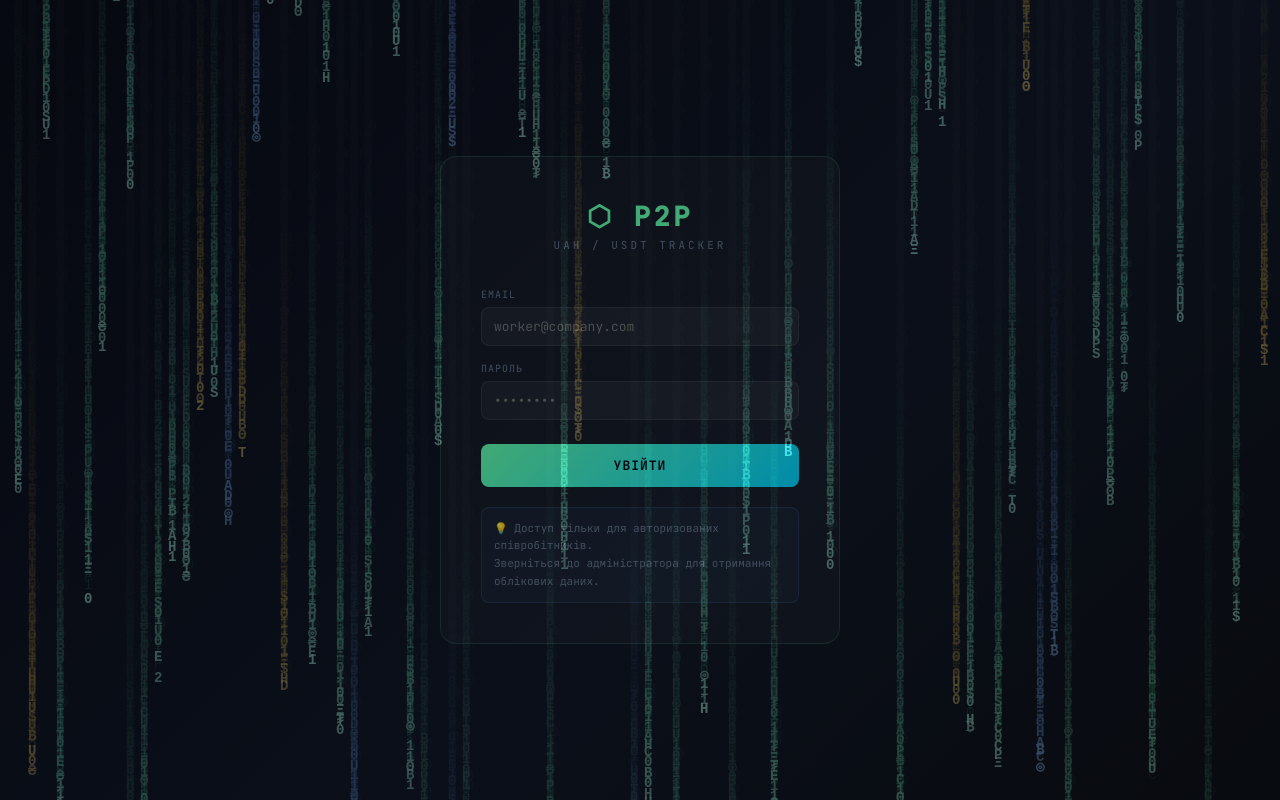
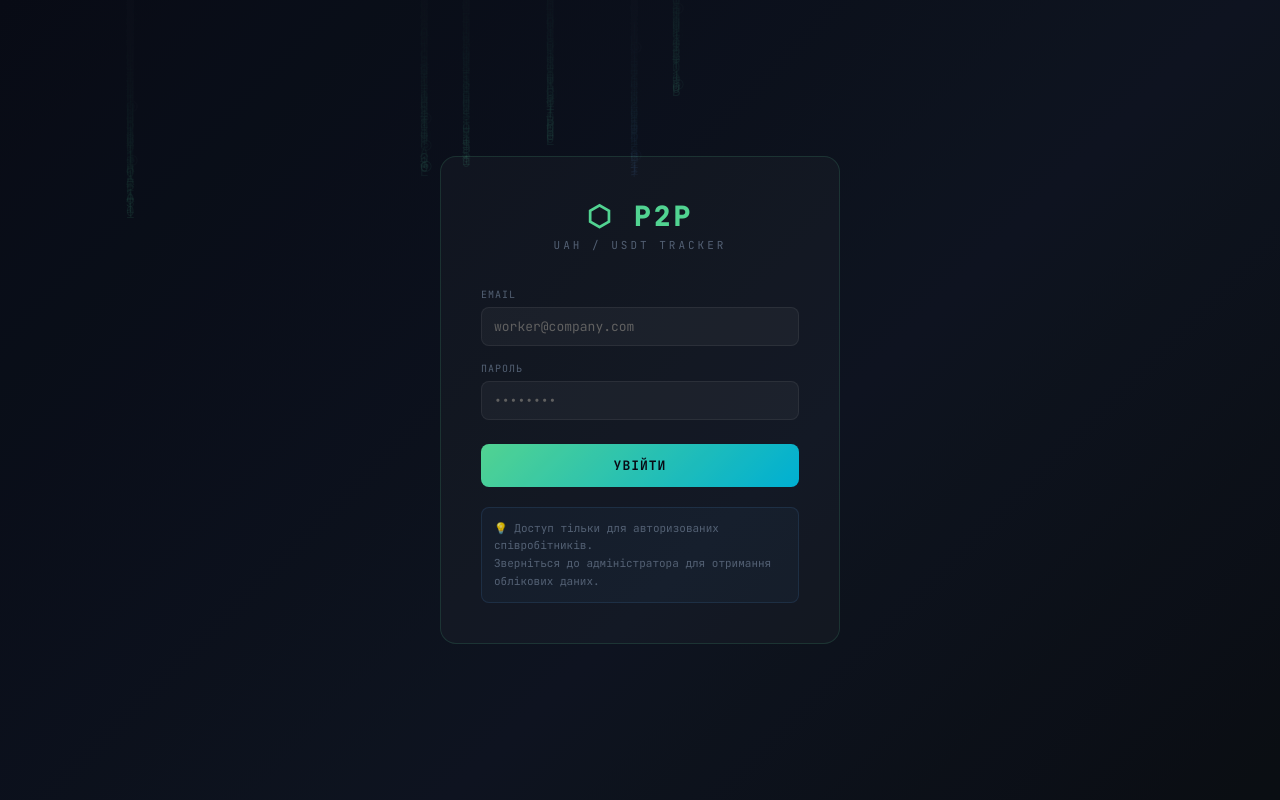
Before and after one commit to gz6dcnpm29-hub/p2p-tracker, a React (Create React App) app: page /login in a window 1280 px wide. Built offline with nearby package versions, Linux system fonts and the light colour scheme; no server answers.

Commit message:
Update MatrixBackground.js

```diff
--- a/src/components/MatrixBackground.js
+++ b/src/components/MatrixBackground.js
@@ -30,49 +30,46 @@ export default function MatrixBackground() {
     })
 
     const draw = () => {
-      // Fade effect
-      ctx.fillStyle = 'rgba(2, 4, 8, 0.055)'
+      // Slow fade — longer trails
+      ctx.fillStyle = 'rgba(2, 4, 8, 0.04)'
       ctx.fillRect(0, 0, canvas.width, canvas.height)
 
       drops.forEach((y, i) => {
+        // Only draw every 3rd column for sparseness
+        if (i % 3 !== 0) {
+          drops[i] += 0.2
+          if (drops[i] * fontSize > canvas.height && Math.random() > 0.99) drops[i] = 0
+          return
+        }
+
         const char = CRYPTO_CHARS[Math.floor(Math.random() * CRYPTO_CHARS.length)]
         const x = i * fontSize
+        const color = colColors[i]
 
-        // Head of the stream — bright
-        const color = colColors[i]
+        // Head — subtle glow
         if (color === 'green') {
-          ctx.fillStyle = `rgba(180, 255, 220, ${0.7 + Math.random() * 0.3})`
+          ctx.fillStyle = `rgba(99, 255, 176, ${0.25 + Math.random() * 0.15})`
         } else if (color === 'blue') {
-          ctx.fillStyle = `rgba(150, 200, 255, ${0.6 + Math.random() * 0.3})`
+          ctx.fillStyle = `rgba(96, 165, 250, ${0.2 + Math.random() * 0.1})`
         } else {
-          ctx.fillStyle = `rgba(255, 210, 100, ${0.6 + Math.random() * 0.3})`
+          ctx.fillStyle = `rgba(251, 191, 36, ${0.18 + Math.random() * 0.1})`
         }
-        ctx.font = `bold ${fontSize}px monospace`
+        ctx.font = `${fontSize}px monospace`
         ctx.fillText(char, x, y * fontSize)
 
-        // Trail — dimmer
-        if (color === 'green') {
-          ctx.fillStyle = `rgba(99, 255, 176, ${0.12 + Math.random() * 0.1})`
-        } else if (color === 'blue') {
-          ctx.fillStyle = `rgba(96, 165, 250, ${0.1 + Math.random() * 0.1})`
-        } else {
-          ctx.fillStyle = `rgba(251, 191, 36, ${0.1 + Math.random() * 0.1})`
-        }
-        ctx.font = `${fontSize}px monospace`
-        for (let t = 1; t < 8; t++) {
+        // Very dim trail
+        ctx.fillStyle = `rgba(99, 255, 176, 0.04)`
+        for (let t = 1; t < 5; t++) {
           const tc = CRYPTO_CHARS[Math.floor(Math.random() * CRYPTO_CHARS.length)]
           ctx.fillText(tc, x, (y - t) * fontSize)
         }
 
-        // Reset when off screen
-        if (drops[i] * fontSize > canvas.height && Math.random() > 0.975) {
-          drops[i] = 0
-        }
-        drops[i] += 0.5 + Math.random() * 0.3
+        if (drops[i] * fontSize > canvas.height && Math.random() > 0.99) drops[i] = 0
+        drops[i] += 0.15 + Math.random() * 0.1
       })
     }
 
-    const interval = setInterval(draw, 45)
+    const interval = setInterval(draw, 60)
 
     return () => {
       clearInterval(interval)
@@ -91,7 +88,7 @@ export default function MatrixBackground() {
         height: '100%',
         zIndex: 0,
         pointerEvents: 'none',
-        opacity: 0.35,
+        opacity: 0.18,
       }}
     />
   )
```
